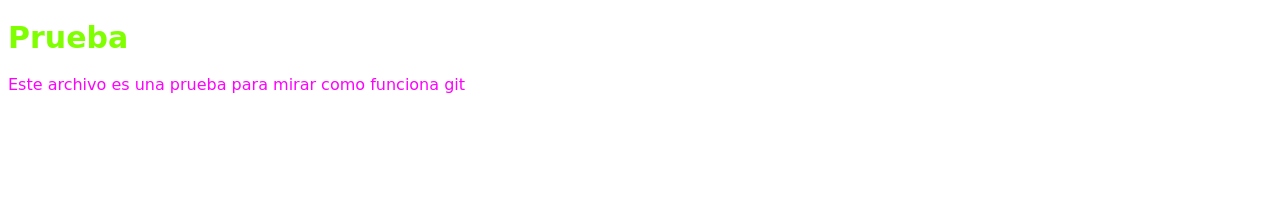
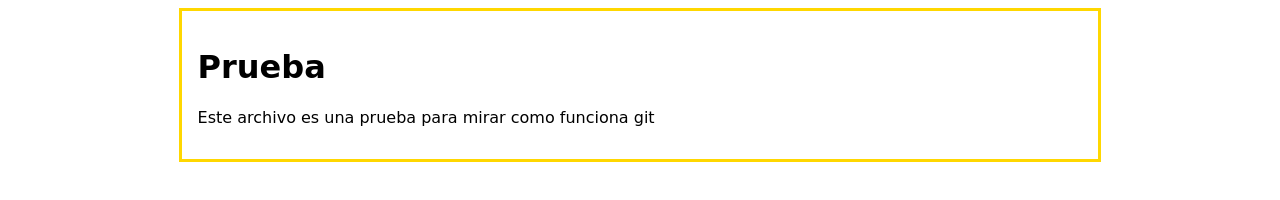
Before and after one commit to dazx606/clase-Git, a plain HTML site: page index.html in a window 1280 px wide. Drawn offline with Linux system fonts and the light colour scheme.

Commit message:
commit al master del archivo de prueba mas reciente

```diff
--- a/css/style.css
+++ b/css/style.css
@@ -1,14 +1,14 @@
-html{
+body{
     font-family: cursive;
-}
-/*titulo*/
-h1{
-    color:chartreuse;
-    font-size: 30px;
+    color:black;
+    text-align: center;
+
 }
 
-/*parrafos*/
-p{
-    color:fuchsia
-
+#container{
+    width:70%;
+    padding: 1em;
+    text-align: left;
+    border: 3px solid gold;
+    margin: 0 auto;
 }
--- a/index.html
+++ b/index.html
@@ -8,8 +8,11 @@
     <link rel="stylesheet" href="/css/style.css"
 </head>
 <body>
-    <h1>Prueba</h1>
-    <p>Este archivo es una prueba para mirar como funciona git</p>
-
+    <div id="container">
+        <div id="post">
+            <h1>Prueba</h1>
+            <p>Este archivo es una prueba para mirar como funciona git</p>
+        </div>
+    </div>
 </body>
 </html>
```
